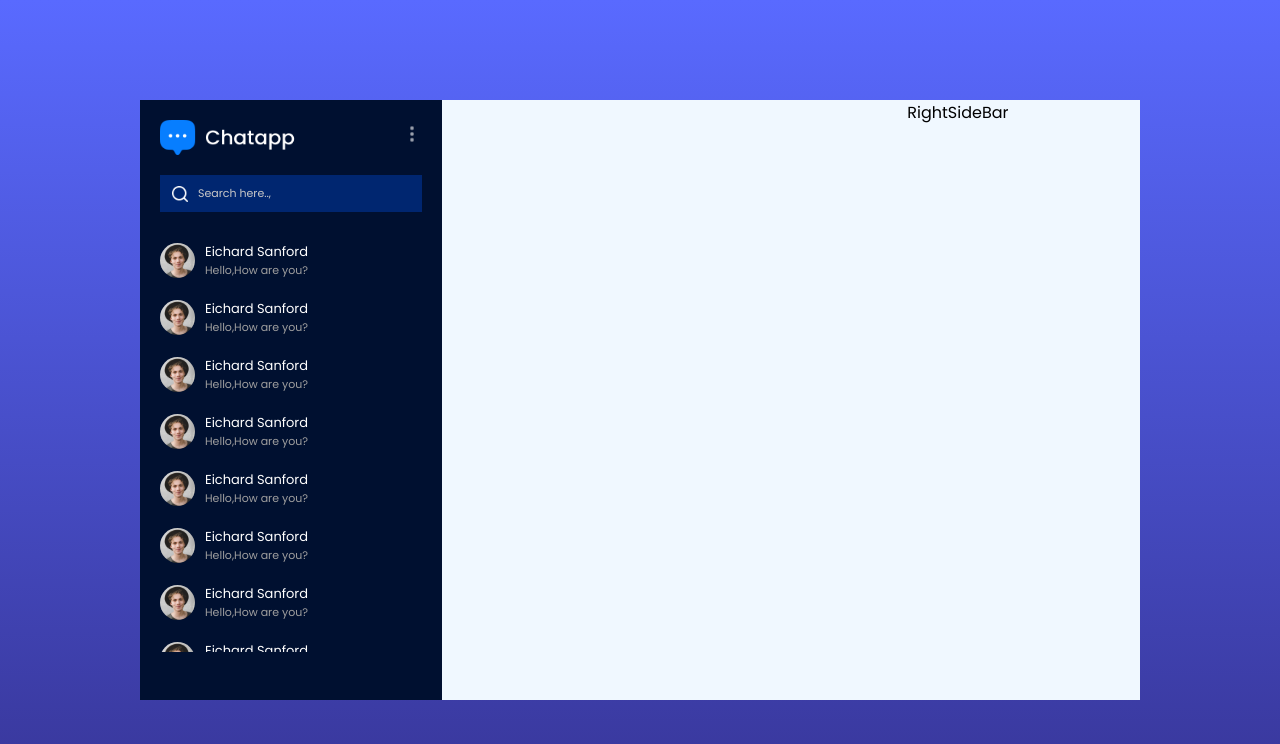
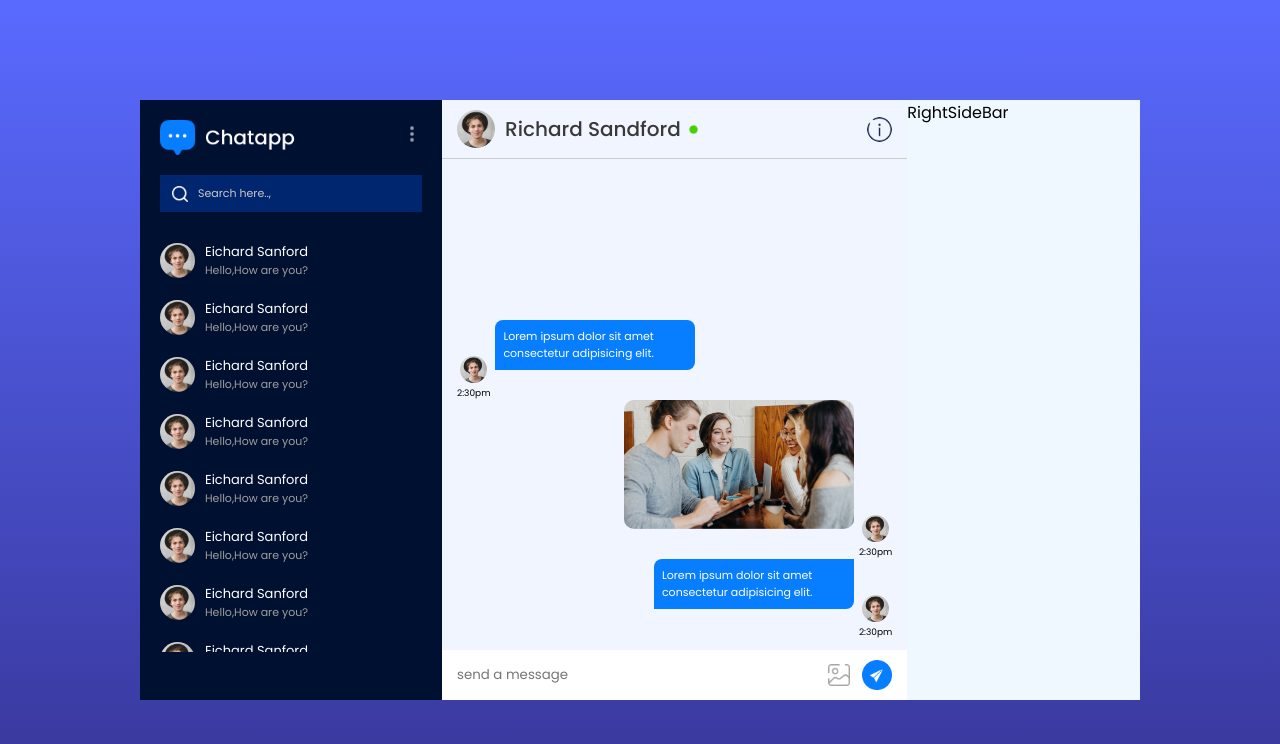
Before and after one commit to TaiwoForbes/chat_app, a React (Vite) app: page /chat in a window 1280 px wide. Shown: the top 744 px of the page. Built offline with nearby package versions, Linux system fonts and the light colour scheme.

Commit message:
ui for the chatbox done

```diff
--- a/src/components/ChatBox/ChatBox.css
+++ b/src/components/ChatBox/ChatBox.css
@@ -0,0 +1,116 @@
+.chat-box {
+    height: 75vh;
+    position: relative;
+    background-color: #f1f5ff;
+}
+.chat-user{
+    padding: 10px 15px;
+    display: flex;
+    align-items: center;
+    gap: 10px;
+    border-bottom: 1px solid #cbcbcb;
+
+}
+
+.chat-user img{
+   width: 25px;
+   border-radius: 50%;
+}
+
+.chat-user img:first-child{
+    width: 38px;
+    aspect-ratio: 1/1;
+}
+
+.chat-user p {
+    flex: 1;
+    font-weight: 500;
+    font-size: 20px;
+    color: #393939;
+    display: flex;
+    align-items: center;
+    gap: 5px;
+}
+
+.chat-input{
+    display: flex;
+    align-items: center;
+    gap: 12px;
+    padding: 10px 15px;
+    background: white;
+    position: absolute;
+    bottom: 0;
+    left: 0;
+    right: 0;
+}
+.chat-input img{
+    width: 30px;
+    cursor: pointer;
+}
+
+.chat-input label {
+    display: flex;
+
+}
+
+.chat-input label img{
+    width: 22px;
+}
+
+.chat-input input{
+    flex: 1;
+    border: none;
+    outline: none;
+}
+
+.chat-msg{
+    height: calc(100% - 70px);
+    padding-bottom:50px ;
+    overflow-y: scroll;
+    display: flex;
+    flex-direction: column-reverse;
+}
+
+.s-msg div img,.r-msg div img{
+width: 27px;
+aspect-ratio: 1/1;
+border-radius: 50px;
+}
+
+.s-msg,.r-msg{
+    display: flex;
+    align-items: end;
+    justify-content: end;
+    gap: 5px;
+    padding: 0px 15px;
+}
+.r-msg{
+    flex-direction: row-reverse;
+    justify-content: start;
+}
+
+.msg{
+    color: white;
+    background-color: #077eff;
+    padding: 8px;
+    max-width: 200px;
+    font-size: 11px;
+    font-weight: 300px;
+    border-radius: 8px 0px 8px;
+    margin-bottom: 30px;
+
+}
+
+.r-msg .msg{
+    border-radius: 8px 8px  8px 0px;
+}
+.s-msg div, .r-msg div{
+    text-align: center;
+    font-size: 9px;
+}
+
+.msg-img{
+    max-width: 230px;
+    margin-bottom: 30px;
+    border-radius: 10px;
+}
--- a/src/components/ChatBox/ChatBox.jsx
+++ b/src/components/ChatBox/ChatBox.jsx
@@ -1,12 +1,57 @@
-import React from 'react'
-import './ChatBox.css'
+import React from "react";
+import "./ChatBox.css";
+import assets from "../../assets/assets";
 
 const ChatBox = () => {
   return (
-    <div>
+    <div className="chat-box">
+      <div className="chat-user">
+        <img src={assets.profile_img} alt="" />
+        <p>
+          Richard Sandford <img className="dot" src={assets.green_dot} alt="" />
+        </p>
+        <img src={assets.help_icon} alt="" className="help" />
+      </div>
 
+      <div className="chat-msg">
+        <div className="s-msg">
+          <p className="msg">
+            Lorem ipsum dolor sit amet consectetur adipisicing elit.
+          </p>
+          <div>
+            <img src={assets.profile_img} alt="" />
+            <p>2:30pm</p>
+          </div>
+        </div>
+
+        <div className="s-msg">
+          <img src={assets.pic1} alt="" className="msg-img" />
+          <div>
+            <img src={assets.profile_img} alt="" />
+            <p>2:30pm</p>
+          </div>
+        </div>
+        <div className="r-msg">
+          <p className="msg">
+            Lorem ipsum dolor sit amet consectetur adipisicing elit.
+          </p>
+          <div>
+            <img src={assets.profile_img} alt="" />
+            <p>2:30pm</p>
+          </div>
+        </div>
+      </div>
+
+      <div className="chat-input">
+        <input type="text" placeholder="send a message" />
+        <input type="file" id="image" accept="image/png, image/png" hidden />
+        <label htmlFor="image">
+          <img src={assets.gallery_icon} alt="" />
+        </label>
+        <img src={assets.send_button} alt="" />
+      </div>
     </div>
-  )
-}
+  );
+};
 
-export default ChatBox
+export default ChatBox;
--- a/src/index.css
+++ b/src/index.css
@@ -11,3 +11,7 @@
 ::-webkit-scrollbar{
   display: none;
 }
+
+img.dot{
+  width: 15px !important;
+}
```
